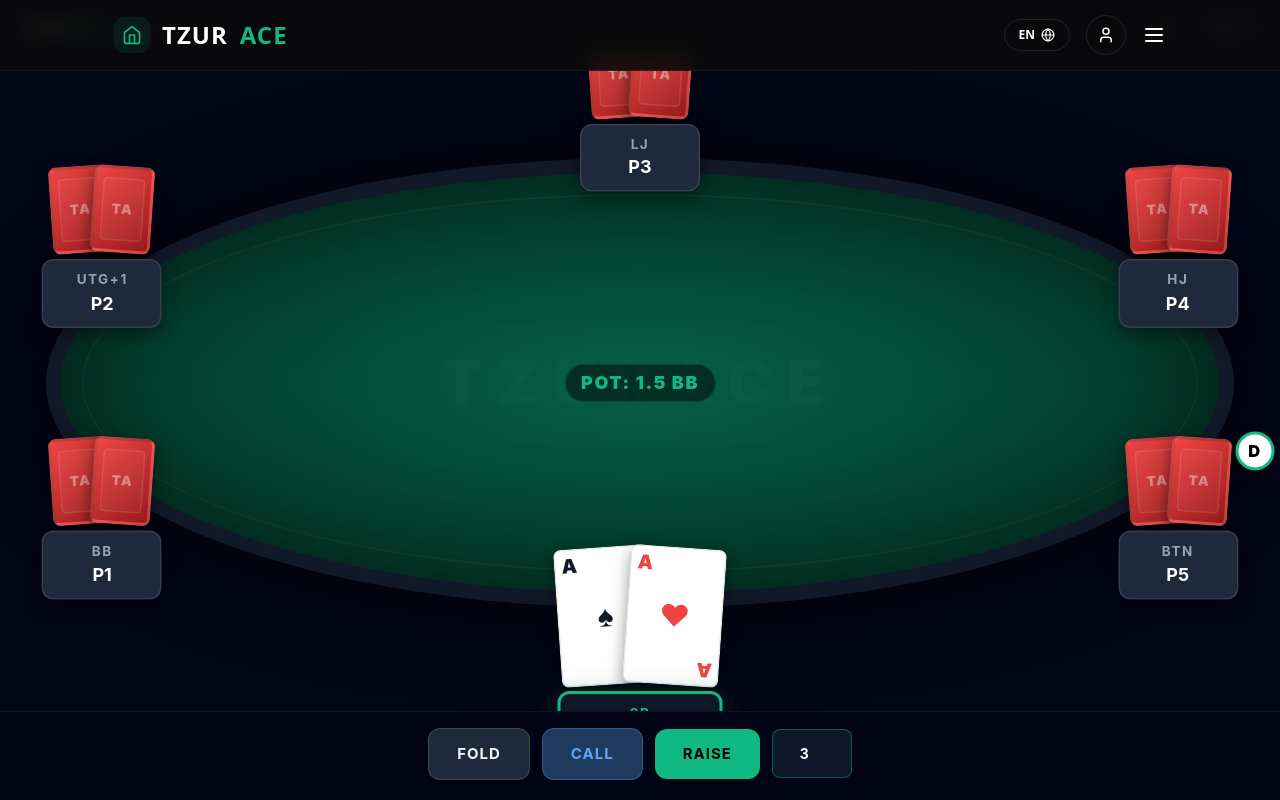
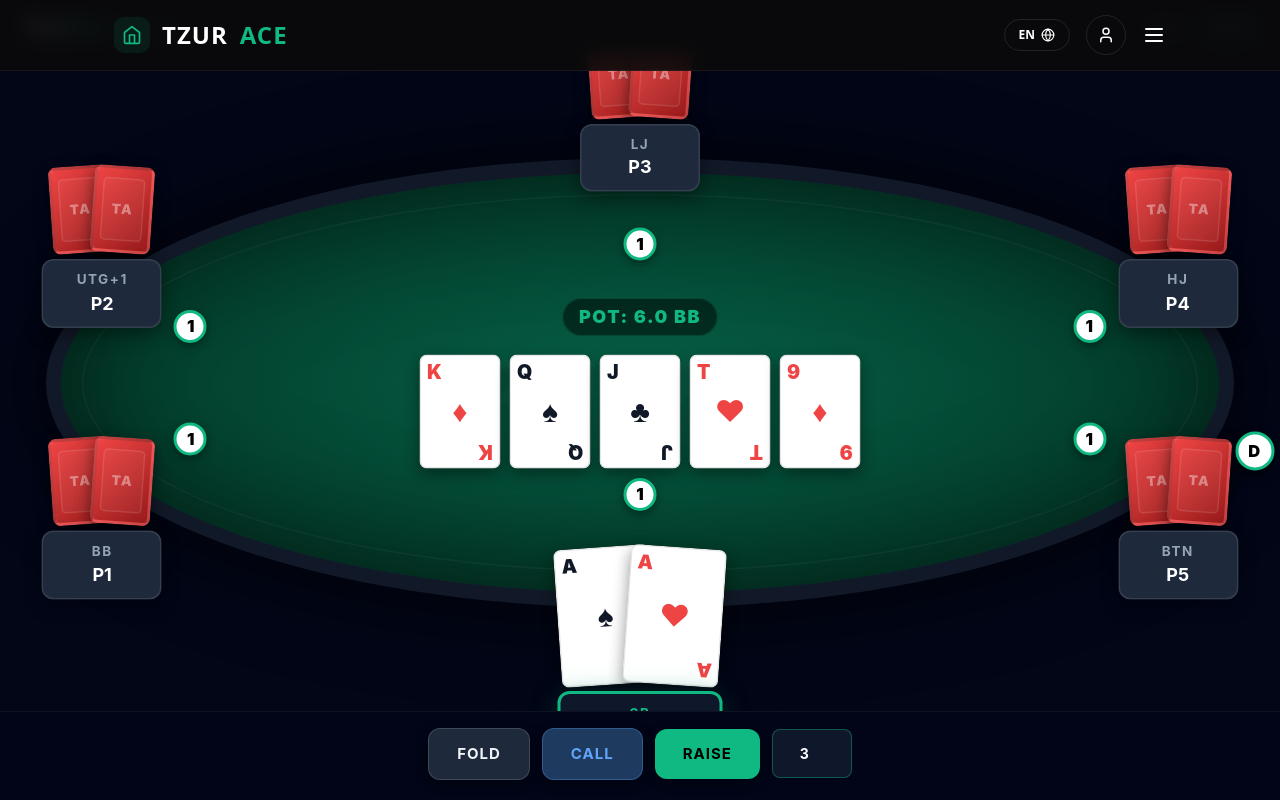
Before and after one commit to tzuri-amiur/TzurAce, a Next.js app: page /simulator in a window 1280 px wide. Built offline with nearby package versions, Linux system fonts and the light colour scheme.

Commit message:
add community cards

```diff
--- a/src/app/simulator/Simulator.css
+++ b/src/app/simulator/Simulator.css
@@ -129,8 +129,8 @@
   user-select: none;
 }
 
-/* ---- Pot Display ---- */
-.sim-pot {
+/* ---- Board & Pot Center ---- */
+.sim-middle-container {
   position: absolute;
   top: 50%;
   left: 50%;
@@ -138,9 +138,23 @@
   display: flex;
   flex-direction: column;
   align-items: center;
-  gap: 4px;
+  gap: 12px;
   z-index: 5;
   pointer-events: none;
+}
+
+.sim-board {
+  display: flex;
+  gap: 6px;
+  align-items: center;
+  justify-content: center;
+}
+
+.sim-pot {
+  display: flex;
+  flex-direction: column;
+  align-items: center;
+  gap: 4px;
 }
 
 .sim-pot-chips {
@@ -183,7 +197,67 @@
   align-items: center;
   gap: 0;
   z-index: 10;
-  /* centering via transform is applied inline */
+}
+
+/* ---- Bets (Blinds) ---- */
+.sim-seat-bet {
+  position: absolute;
+  display: flex;
+  align-items: center;
+  justify-content: center;
+  transition: all 0.3s;
+}
+
+.sim-chip-bet {
+  width: 22px;
+  height: 22px;
+  background: white;
+  color: black;
+  border: 2px solid #10b981;
+  border-radius: 50%;
+  display: flex;
+  align-items: center;
+  justify-content: center;
+  font-size: 11px;
+  font-weight: 900;
+  box-shadow: 0 2px 6px rgba(0, 0, 0, 0.4);
+}
+
+/* Placement rules: between seat and board */
+/* Mapping depends on the ellipse layout.
+   On Desktop (landscape):
+   0=bottom-mid, 1=lower-left, 2=upper-left, 3=top-mid, 4=upper-right, 5=lower-right
+*/
+.sim-seat-bet.pos-0 {
+  bottom: 100%;
+  margin-bottom: 24px;
+}
+
+/* Hero chip above cards */
+.sim-seat-bet.pos-3 {
+  top: 100%;
+  margin-top: 24px;
+}
+
+/* Top player chip below box */
+.sim-seat-bet.pos-1 {
+  right: -30px;
+  top: -10px;
+}
+
+.sim-seat-bet.pos-2 {
+  right: -30px;
+  bottom: -10px;
+}
+
+.sim-seat-bet.pos-4 {
+  left: -30px;
+  bottom: -10px;
+}
+
+.sim-seat-bet.pos-5 {
+  left: -30px;
+  top: -10px;
 }
 
 .sim-seat-cards {
@@ -474,6 +548,20 @@
     padding: 10px 4px;
     font-size: 13px;
   }
+
+  /* Mobile Board Cards - Scale down internal text to fit the smaller size */
+  .sim-board .sim-card {
+    padding: 2px;
+  }
+
+  .sim-board .sim-card-rank-top,
+  .sim-board .sim-card-rank-bot {
+    font-size: 9px;
+  }
+
+  .sim-board .sim-card-suit {
+    font-size: 14px;
+  }
 }
 
 /* Landscape mobile — keep desktop layout, just a bit smaller */
@@ -492,6 +580,7 @@
     font-size: 13px;
   }
 }
+
 /* Desktop Specific Scaling */
 @media (min-width: 769px) {
   .sim-stage {
--- a/src/app/simulator/Simulator.tsx
+++ b/src/app/simulator/Simulator.tsx
@@ -122,10 +122,20 @@ function getSeatStyles(
 
 // ─── Main Simulator Component ─────────────────────────────────
 export default function Simulator() {
+    // Default initial state: A full board and initial blinds
     const [numPlayers, setNumPlayers] = useState(6);
     const [raiseAmount, setRaiseAmount] = useState(3);
     const [isPortrait, setIsPortrait] = useState(false);
     const [mounted, setMounted] = useState(false);
+
+    // Initial board cards (Flop: Kd Qs Jc, Turn: Th, River: 9d)
+    const initialBoard: CardData[] = [
+        { rank: 'K', suit: 'diamonds' },
+        { rank: 'Q', suit: 'spades' },
+        { rank: 'J', suit: 'clubs' },
+        { rank: 'T', suit: 'hearts' },
+        { rank: '9', suit: 'diamonds' },
+    ];
 
     // Hero cards: As Ah (fixed as default)
     const heroCards: [CardData, CardData] = [
@@ -138,6 +148,8 @@ export default function Simulator() {
     const heroCardH = isPortrait ? 74 : 92;
     const villainCardW = isPortrait ? 32 : 40;
     const villainCardH = isPortrait ? 46 : 58;
+    const boardCardW = isPortrait ? 38 : 54;
+    const boardCardH = isPortrait ? 54 : 76;
 
     // Responsive detection
     useEffect(() => {
@@ -198,9 +210,22 @@ export default function Simulator() {
                         <div className="sim-table-ellipse">
                             <div className="sim-table-inner-ring" />
                             <div className="sim-table-watermark">TZURACE</div>
-                            {/* Pot */}
-                            <div className="sim-pot">
-                                <div className="sim-pot-label">POT: 1.5 BB</div>
+
+                            {/* Board & Pot */}
+                            <div className="sim-middle-container">
+                                <div className="sim-pot">
+                                    <div className="sim-pot-label">POT: 6.0 BB</div>
+                                </div>
+                                <div className="sim-board">
+                                    {initialBoard.map((card, idx) => (
+                                        <SimCard
+                                            key={idx}
+                                            {...card}
+                                            width={boardCardW}
+                                            height={boardCardH}
+                                        />
+                                    ))}
+                                </div>
                             </div>
                         </div>
 
@@ -248,6 +273,13 @@ export default function Simulator() {
                                         <div className="sim-seat-pos">{seat.positionLabel}</div>
                                         <div className="sim-seat-name">{seat.isHero ? 'HERO' : `P${seat.seatIndex}`}</div>
                                     </div>
+
+                                    {/* Player Chip (Blind) */}
+                                    {!seat.isFolded && (
+                                        <div className={`sim-seat-bet pos-${seat.seatIndex}`}>
+                                            <div className="sim-chip-bet">1</div>
+                                        </div>
+                                    )}
                                 </div>
                             );
                         })}
```
